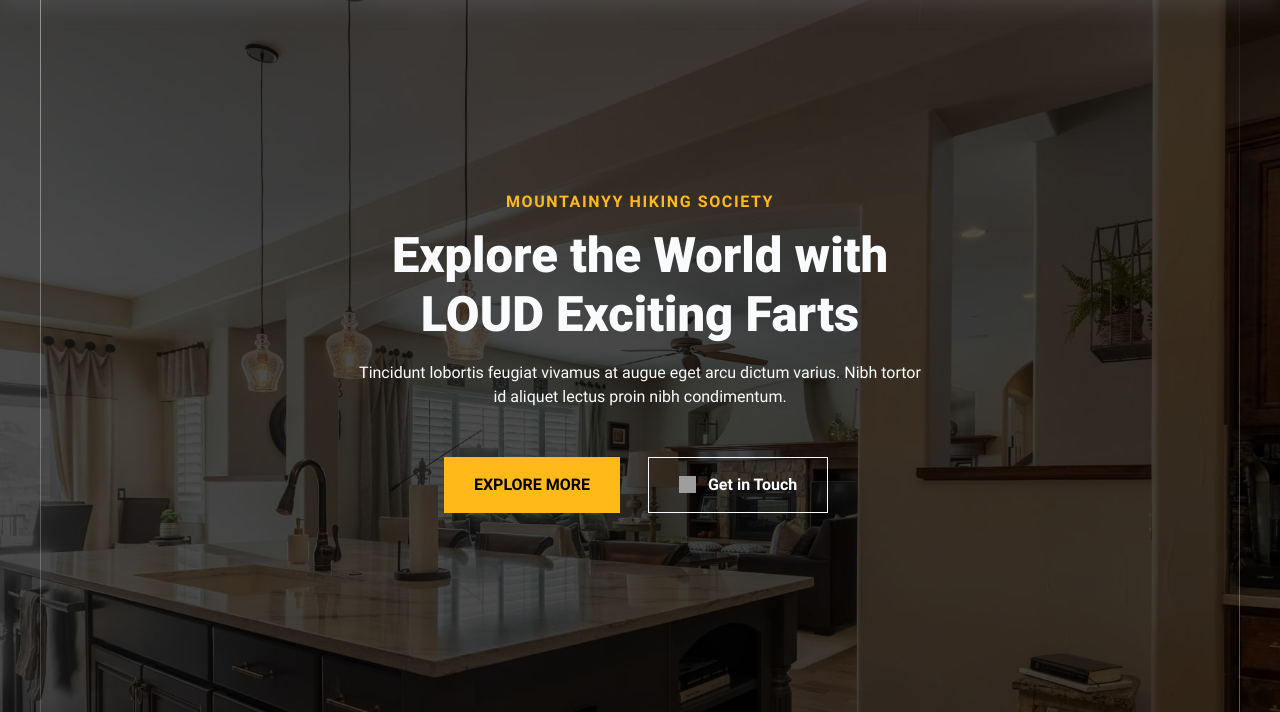
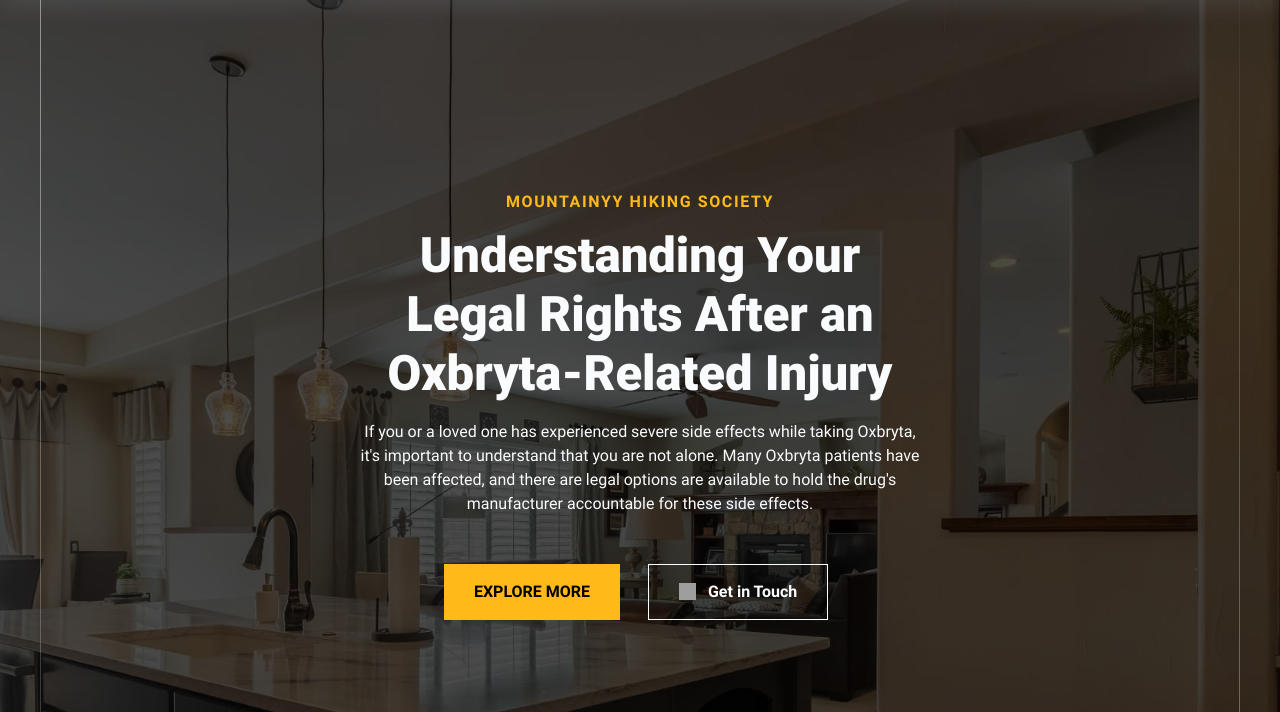
Before and after one commit to schmidtandclark/oxbryta, an Eleventy site: page src/index.html in a window 1280 px wide. Shown: the part 88-800 px from the top of the page. Built offline with nearby package versions, Linux system fonts and the light colour scheme; Eleventy itself is replaced by a stand-in of ours; files that its build step writes are made by us from their sources; grey boxes are pictures that could not be loaded.

Commit message:
Changed intro paragraph

```diff
--- a/src/index.html
+++ b/src/index.html
@@ -82,9 +82,9 @@ eleventyNavigation:
         <div class="cs-container">
             <div class="cs-flex-group">
                 <span class="cs-topper">mountainyy hiking society</span>
-                <h1 class="cs-title">Explore the World with LOUD Exciting Farts</h1>
+                <h1 class="cs-title">Understanding Your Legal Rights After an Oxbryta-Related Injury</h1>
                 <p class="cs-text">
-                    Tincidunt lobortis feugiat vivamus at augue eget arcu dictum varius. Nibh tortor id aliquet lectus proin nibh condimentum.
+                    If you or a loved one has experienced severe side effects while taking Oxbryta, it's important to understand that you are not alone. Many Oxbryta patients have been affected, and there are legal options are available to hold the drug's manufacturer accountable for these side effects.
                 </p>
                 <a href="/about" class="cs-button-solid">Explore More</a>
                 <a href="/contact" class="cs-button-transparent">
```
